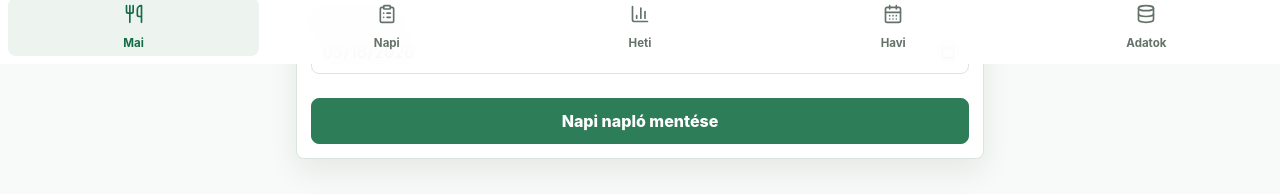
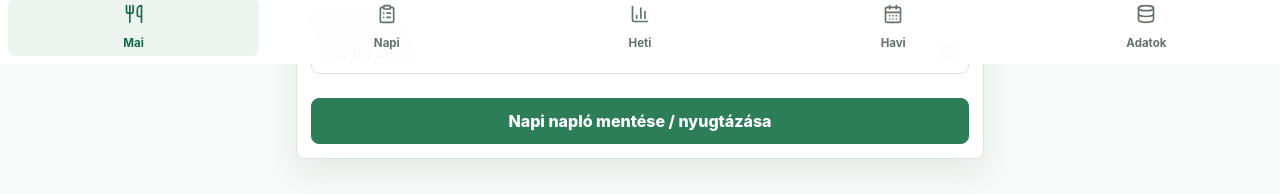
Before and after one commit to tonetttoman/makro-app, a React (Vite) app: page / in a window 1280 px wide. Shown: the part 736-930 px from the top of the page. Built offline with nearby package versions, Linux system fonts and the light colour scheme.

Commit message:
move daily save controls below entry list

```diff
--- a/src/App.jsx
+++ b/src/App.jsx
@@ -240,7 +240,7 @@ export default function App() {
               />
             </label>
             <button className="primary-button full" type="button" onClick={handleConfirmDailyLog}>
-              Napi napló mentése
+              Napi napló mentése / nyugtázása
             </button>
           </section>
         </main>
```
